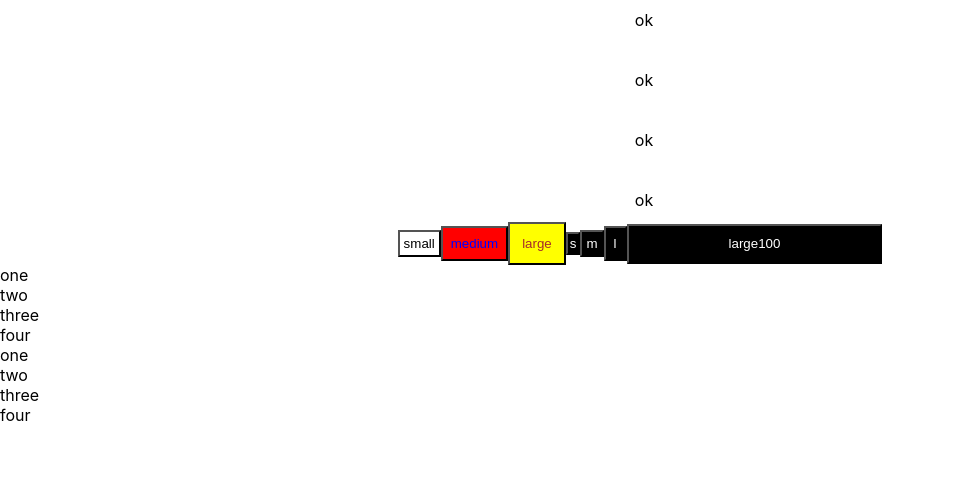
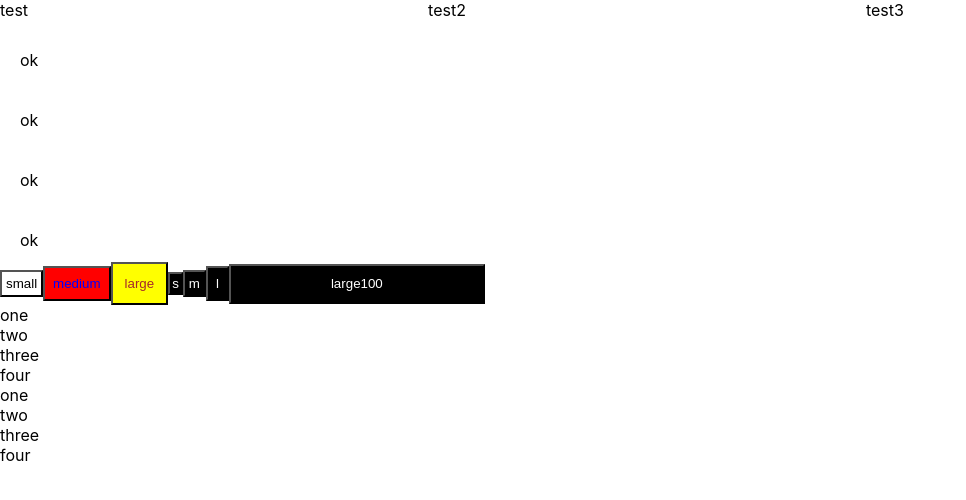
Before and after one commit to museMKUltra/rayout-system, a React (Create React App) app: page / in a window 1280 px wide. Shown: the top 500 px of the page, without its empty margins (0-966 px from the left). Built offline with nearby package versions, Linux system fonts and the light colour scheme.

Commit message:
add RayoutListInline component & storybook

```diff
--- a/src/App.css
+++ b/src/App.css
@@ -1,5 +1,5 @@
 .App {
-  text-align: center;
+  /*text-align: center;*/
 }
 
 .App-logo {
--- a/src/App.js
+++ b/src/App.js
@@ -1,27 +1,60 @@
 import React from 'react'
-import './App.css';
+import './App.css'
 import RayoutList from './components/RayoutList.jsx'
-import { ThemeProvider } from 'styled-components';
+import styled, { ThemeProvider } from 'styled-components'
 import theme from './configs/theme.js'
 import Button from './components/Button.jsx'
+import RayoutListInline from './components/RayoutListInline.jsx'
+
+const Div = styled.span`
+	height: 40px;
+`
 
 function App() {
 	return (
 		<ThemeProvider theme={theme}>
 			<div className="App">
-        <RayoutList p="4" pt="10px" pl="20px" gridGap="40px" justifyContent="">
+				<RayoutListInline
+					gapX={400}
+					gapY={20}
+				>
+					<Div>test</Div>
+					<Div>test2</Div>
+					<Div>test3</Div>
+				</RayoutListInline>
+				<RayoutList
+					p="4"
+					pt="10px"
+					pl="20px"
+					gridGap="40px"
+					justifyItems="start"
+				>
 					<div>ok</div>
 					<div>ok</div>
 					<div>ok</div>
 					<div>ok</div>
 				</RayoutList>
-        <Button color='black' bg='white' p='4px'>small</Button>
-        <Button color='blue' bg='red' p='8px'>medium</Button>
-        <Button color='brown' bg='yellow' p='12px'>large</Button>
-        <Button color='w' bg='b' p='s'>s</Button>
-        <Button color='w' bg='b' p='m'>m</Button>
-        <Button color='w' bg='b' p='l'>l</Button>
-        <Button color='w' bg='b' size='large'>large100</Button>
+				<Button color="black" bg="white" p="4px">
+					small
+				</Button>
+				<Button color="blue" bg="red" p="8px">
+					medium
+				</Button>
+				<Button color="brown" bg="yellow" p="12px">
+					large
+				</Button>
+				<Button color="w" bg="b" p="s">
+					s
+				</Button>
+				<Button color="w" bg="b" p="m">
+					m
+				</Button>
+				<Button color="w" bg="b" p="l">
+					l
+				</Button>
+				<Button color="w" bg="b" size="large">
+					large100
+				</Button>
 			</div>
 			<div style={{ display: 'grid', gridTemplateColumns: 'minmax(0, auto)' }}>
 				<div>one</div>
@@ -29,14 +62,20 @@ function App() {
 				<div>three</div>
 				<div>four</div>
 			</div>
-      <div style={{ display: 'flex', flexDirection: 'column', justifyContent: 'center' }}>
+			<div
+				style={{
+					display: 'flex',
+					flexDirection: 'column',
+					justifyContent: 'center',
+				}}
+			>
 				<div>one</div>
 				<div>two</div>
 				<div>three</div>
 				<div>four</div>
 			</div>
 		</ThemeProvider>
-  );
+	)
 }
 
-export default App;
+export default App
--- a/src/components/RayoutListInline.jsx
+++ b/src/components/RayoutListInline.jsx
@@ -0,0 +1,35 @@
+import React from 'react'
+import styled from 'styled-components'
+import { color, layout, flexbox, space } from 'styled-system'
+
+function margin(times) {
+	return ({ gapY = 0, gapX = 0 }) => `${times * gapY}px ${times * gapX}px`
+}
+
+const InlineBlock = styled.div`
+	display: inline-block;
+  ${color}
+`
+
+const InlineFlex = styled.div`
+	display: inline-flex;
+	vertical-align: top;
+	flex-wrap: wrap;
+	margin: ${margin(-0.5)};
+	${layout}
+  ${flexbox}
+  ${space}
+  > * {
+		margin: ${margin(0.5)};
+	}
+`
+
+function RayoutListInline(props) {
+	return (
+		<InlineBlock {...props}>
+			<InlineFlex {...props}>{props.children}</InlineFlex>
+		</InlineBlock>
+	)
+}
+
+export default RayoutListInline
```
Also changed, not shown: src/stories/RayoutListInlineDemo.jsx (+90 -3 lines), 1 other file (tests, documents, lock files or other folders). Lines whose indentation alone changed are shown as unchanged.
